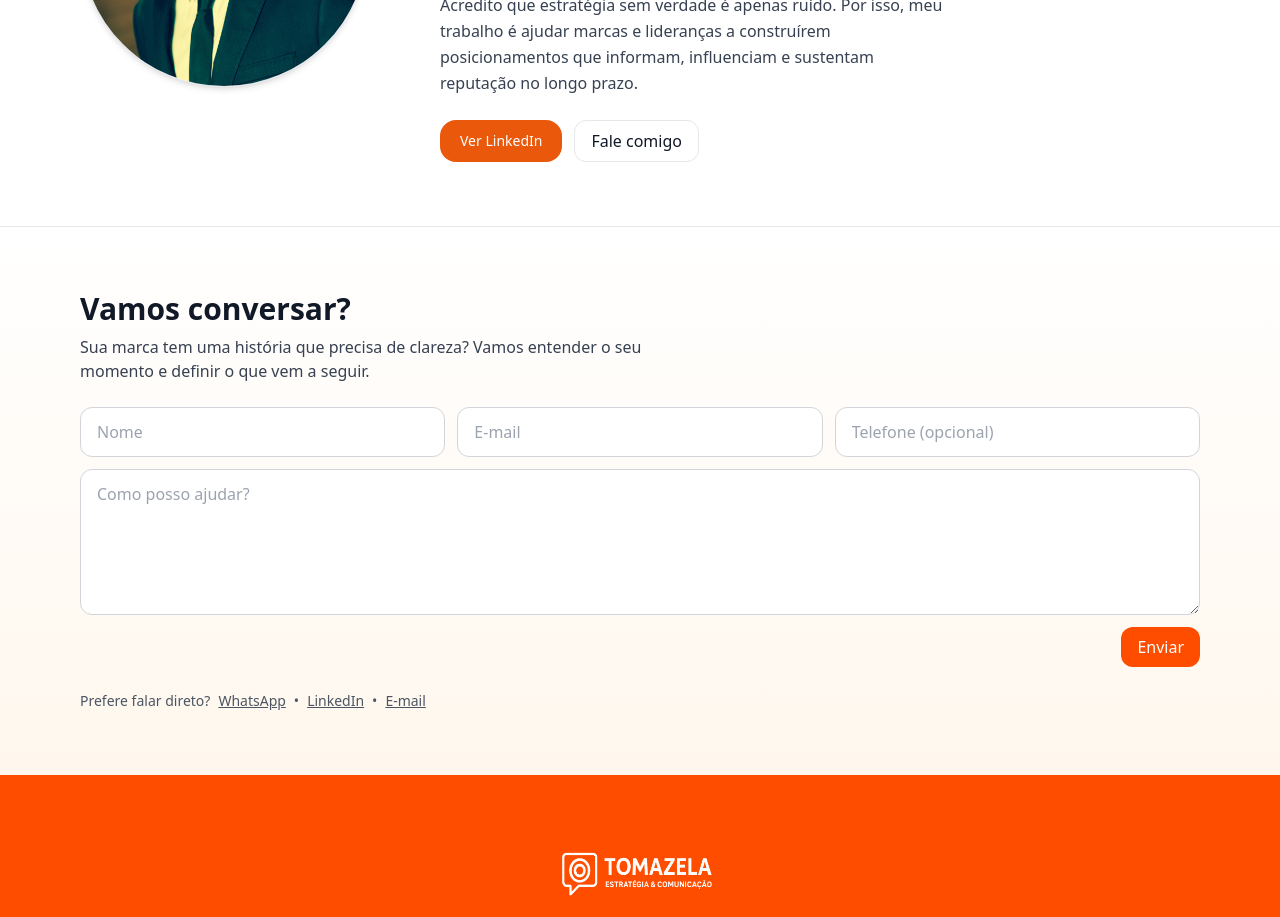
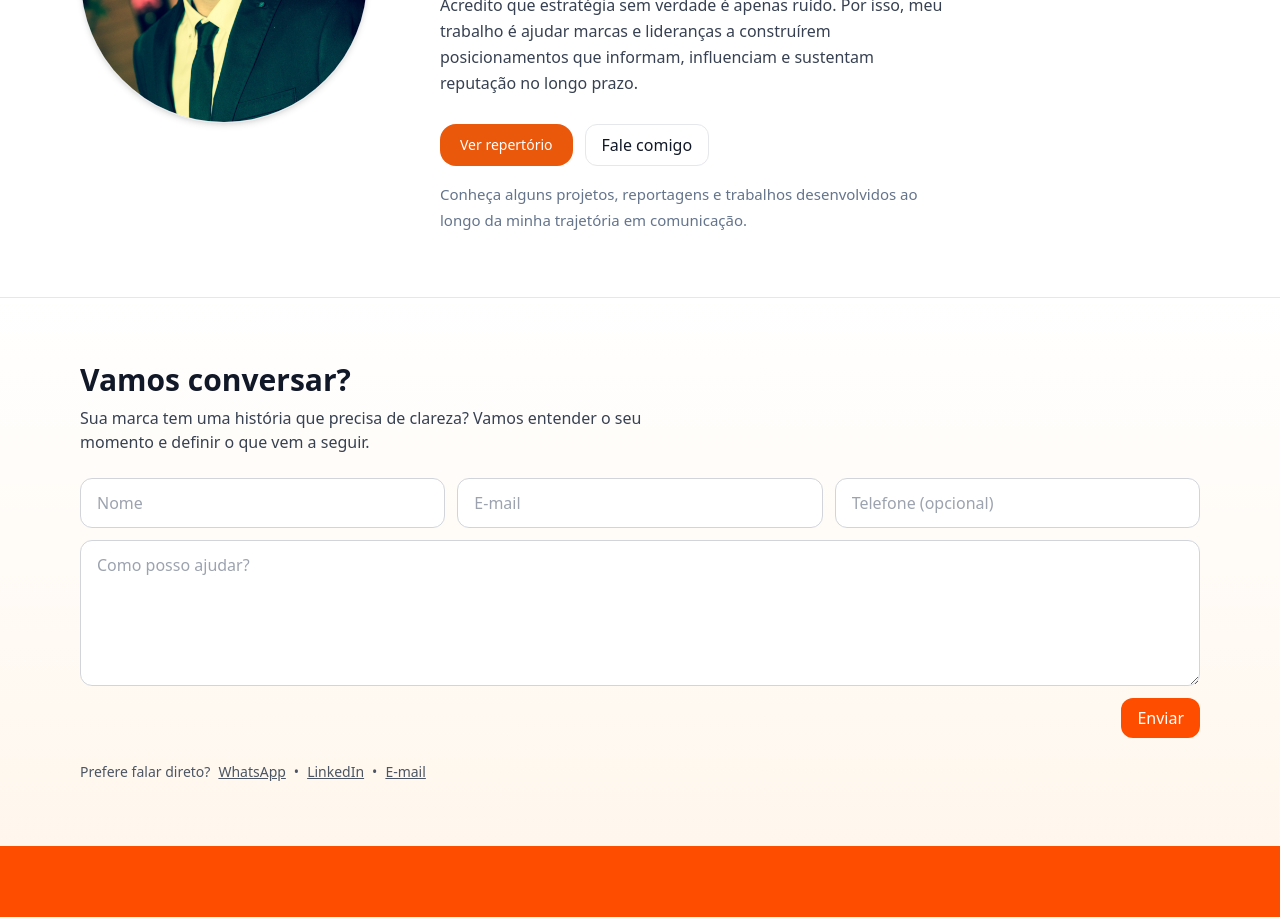
Before and after one commit to andretomazela-dev/integrado, a Next.js app: page / in a window 1280 px wide. Shown: the part 2740-3657 px from the top of the page. Built offline with nearby package versions, Linux system fonts and the light colour scheme.

Commit message:
Update page.jsx

```diff
--- a/app/page.jsx
+++ b/app/page.jsx
@@ -387,14 +387,13 @@ return (
         </p>
       </div>
 
-      <div className="mt-6 flex flex-wrap gap-3">
+     <div className="mt-7">
+  <div className="flex flex-wrap gap-3">
     <Link
-          href="https://www.linkedin.com/in/tomazela"
-          target="_blank"
-          rel="noopener noreferrer"
+      href="/repertorio1"
       className="inline-flex items-center rounded-2xl px-5 py-2.5 text-sm font-medium bg-orange-600 text-white hover:bg-orange-700 transition"
     >
-          Ver LinkedIn
+      Ver repertório
     </Link>
 
     <a
@@ -402,17 +401,34 @@ return (
       onClick={(e) => {
         e.preventDefault();
         const el = document.querySelector("#contato");
+
         if (el) {
           const header = document.querySelector("header");
-              const offset = header?.offsetHeight ? header.offsetHeight + 12 : 80;
-              const y = el.getBoundingClientRect().top + window.pageYOffset - offset;
-              window.scrollTo({ top: y, behavior: "smooth" });
+          const offset = header?.offsetHeight
+            ? header.offsetHeight + 12
+            : 80;
+
+          const y =
+            el.getBoundingClientRect().top +
+            window.pageYOffset -
+            offset;
+
+          window.scrollTo({
+            top: y,
+            behavior: "smooth",
+          });
         }
       }}
       className="inline-block btn btn-outline"
     >
       Fale comigo
     </a>
+  </div>
+
+  <p className="mt-4 text-[15px] leading-[1.7] text-[#64748B] max-w-[520px]">
+    Conheça alguns projetos, reportagens e trabalhos desenvolvidos
+    ao longo da minha trajetória em comunicação.
+  </p>
 </div>
     </div>
 
```
Lines whose indentation alone changed are shown as unchanged.
